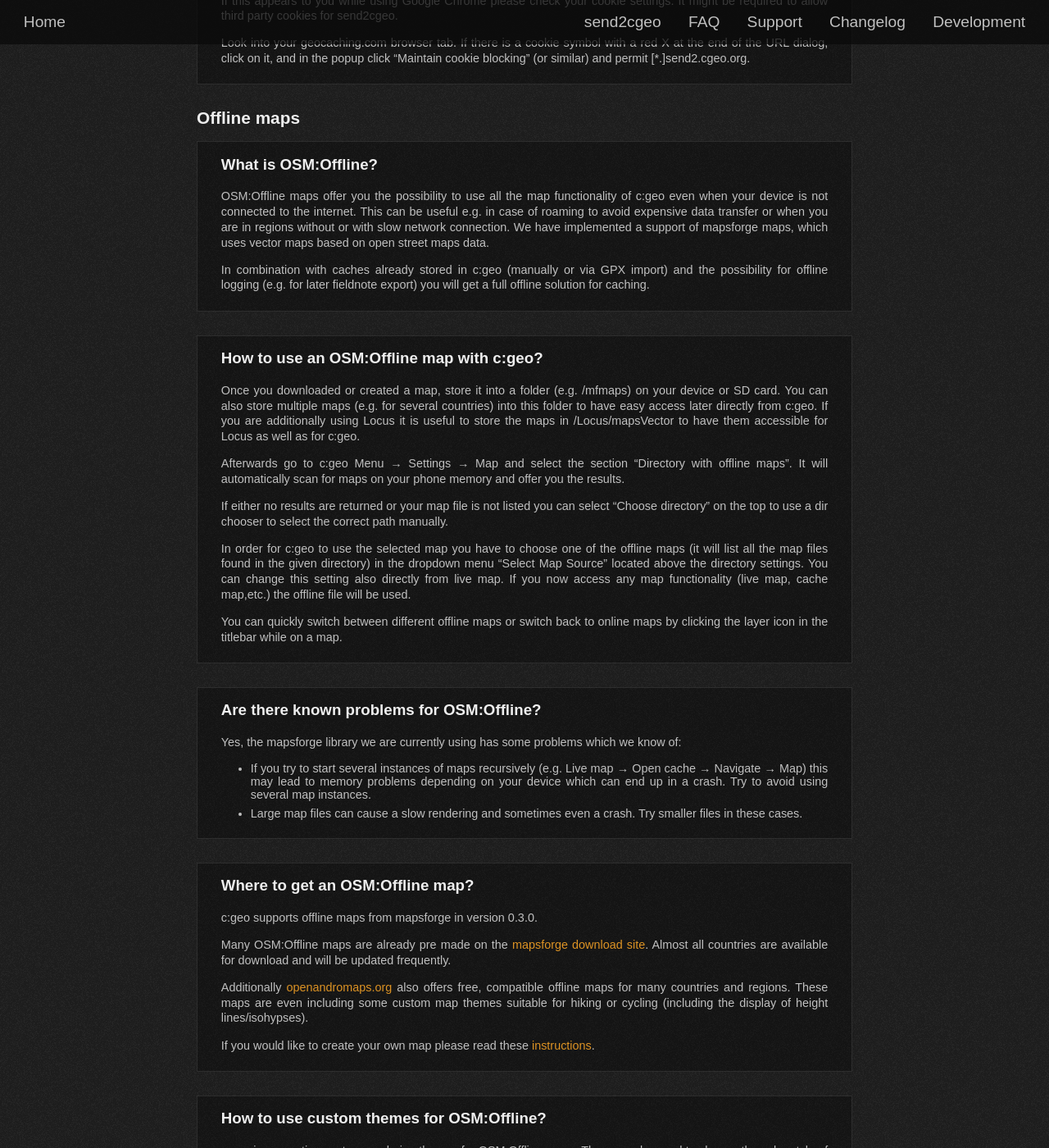
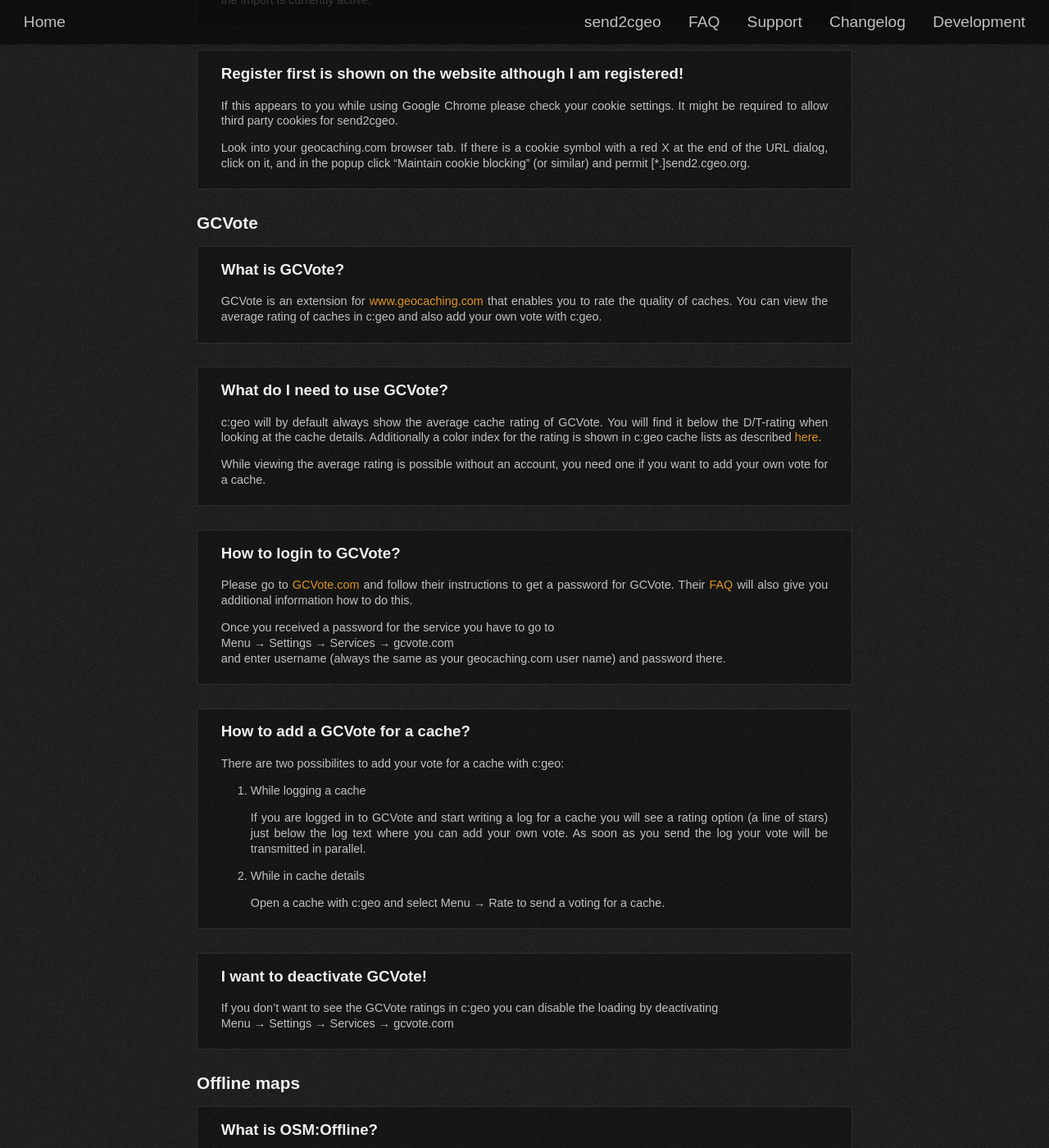
Before and after one commit to cgeo/cgeo.github.io, a Jekyll site: the page built from faq.html, in a window 1280 px wide and 1400 px high, scrolled down 20601 px. Shown: the whole window at 82% size. Built offline with Jekyll 4.4.1, drawn with Linux system fonts in a browser that asks for light colours; some web fonts are replaced; some of the changed text lies outside the part shown.

Commit message:
FAQ: GCVote basic explanations

```diff
--- a/_data/faq.yml
+++ b/_data/faq.yml
@@ -793,6 +793,53 @@
 
             Look into your geocaching.com browser tab. If there is a cookie symbol with a red X at the end of the URL dialog, click on it, and in the popup click "Maintain cookie blocking" (or similar) and permit [*.]send2.cgeo.org.
 
+- title: GCVote
+  items:
+
+      - title: What is GCVote?
+        id: gcvote
+        content: |
+            GCVote is an extension for [www.geocaching.com](http://www.geocaching.com) that enables you to rate the quality of caches.
+            You can view the average rating of caches in c:geo and also add your own vote with c:geo.
+
+      - title: What do I need to use GCVote?
+        id: gcvote-usage
+        content: |
+            c:geo will by default always show the average cache rating of GCVote. You will find it below the D/T-rating when looking at the cache details.
+            Additionally a color index for the rating is shown in c:geo cache lists as described [here](./faq.html#icons-on-lists).
+
+            While viewing the average rating is possible without an account, you need one if you want to add your own vote for a cache.
+
+      - title: How to login to GCVote?
+        id: gcvote-login
+        content: |
+            Please go to [GCVote.com](http://www.gcvote.com) and follow their instructions to get a password for GCVote.
+            Their [FAQ](http://http://gcvote.com/FAQ_en.php) will also give you additional information how to do this.
+
+            Once you received a password for the service you have to go to\\
+            Menu → Settings → Services → gcvote.com\\
+            and enter username (always the same as your geocaching.com user name) and password there.
+
+      - title: How to add a GCVote for a cache?
+        id: gcvote-voting
+        content: |
+            There are two possibilites to add your vote for a cache with c:geo:
+
+            1. While logging a cache
+
+                If you are logged in to GCVote and start writing a log for a cache you will see a rating option (a line of stars) just below the log text where you can add your own vote.
+                As soon as you send the log your vote will be transmitted in parallel.
+
+            2. While in cache details
+
+                Open a cache with c:geo and select Menu → Rate to send a voting for a cache.
+
+      - title: I want to deactivate GCVote!
+        id: gcvote-deactivate
+        content: |
+            If you don't want to see the GCVote ratings in c:geo you can disable the loading by deactivating\\
+            Menu → Settings → Services → gcvote.com
+
 - title: Offline maps
   items:
 
```
